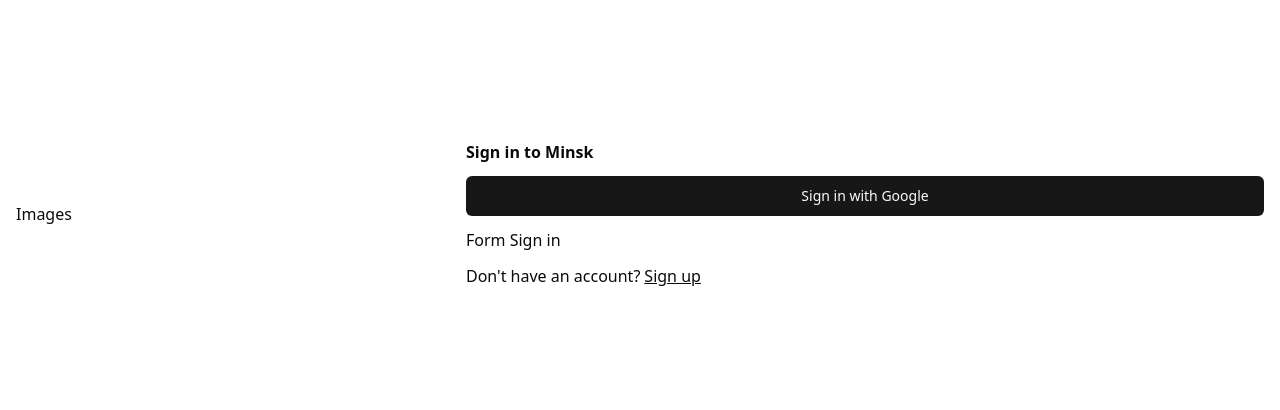
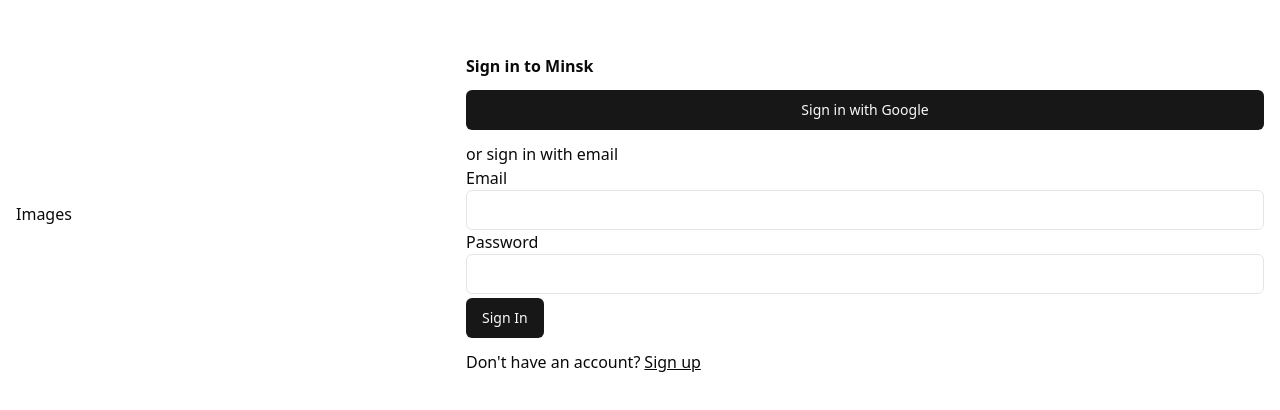
Before and after one commit to Alexander-Domanov/placeofmemoryclient, a Next.js app: page /signin/session/new in a window 1280 px wide. Shown: the part 186-596 px from the top of the page. Built offline with nearby package versions, Linux system fonts and the light colour scheme; no server answers; what tailwindcss-debug-screens would draw is missing.

Commit message:
feat(signIn) - implemented login

```diff
--- /dev/null
+++ b/src/modules/auth-modules/sign-in-module/api/sendLoginRequest.ts
@@ -0,0 +1,10 @@
+import { authInstance } from '@/services';
+import { ResLogin } from '@/types';
+import { FormData } from '@/modules/auth-modules/sign-in-module';
+
+export const sendLoginRequest = ({
+  email,
+  password,
+}: Omit<FormData, 'login'>) => {
+  return authInstance.post<ResLogin>('auth/login', { email, password });
+};
--- a/src/modules/auth-modules/sign-in-module/components/SignIn.tsx
+++ b/src/modules/auth-modules/sign-in-module/components/SignIn.tsx
@@ -1,19 +1,65 @@
 import Link from 'next/link';
+import { FieldValues } from 'react-hook-form';
 import { Container } from '@/components';
-import { Button } from '@/ui';
+import { Button, Input } from '@/ui';
 import { OAUTH_AUTHORIZATION } from '@/services';
+import { useGlobalForm } from '@/common/hooks/useGlobalForm';
+import {
+  schemaLogin,
+  useLoginMutation,
+} from '@/modules/auth-modules/sign-in-module';
 
 export const SignIn = () => {
+  const { errors, register, reset, handleSubmit, setCustomError } =
+    useGlobalForm(schemaLogin);
+
+  const { sendLoginData, isLoading } = useLoginMutation(
+    () =>
+      setCustomError(
+        'password',
+        'The password or the email or Username are incorrect. Try again, please'
+      ),
+    () => reset()
+  );
+
+  const handleFormSubmit = ({ email, password }: FieldValues) => {
+    sendLoginData({
+      email,
+      password,
+    });
+  };
+
   return (
     <Container className="flex justify-center items-center h-screen">
-      <div className="w-[450px]">Images</div>
-      <div className="flex-grow">
+      <section className="w-[450px]">Images</section>
+      <section className="flex-grow">
         <div className="flex flex-col gap-3">
           <h1 className="font-bold">Sign in to Minsk</h1>
           <Button onClick={OAUTH_AUTHORIZATION.registrationGoogle}>
             Sign in with Google
           </Button>
-          <div>Form Sign in</div>
+          <div>
+            <span>or sign in with email</span>
+            <form onSubmit={handleSubmit(handleFormSubmit)}>
+              <Input
+                type="email"
+                id="email"
+                label="Email"
+                error={errors?.email?.message}
+                {...register('email')}
+              />
+              <Input
+                type="password"
+                id="password"
+                error={errors?.password?.message}
+                label="Password"
+                {...register('password')}
+              />
+              <Button className="mt-1" type="submit">
+                Sign In
+              </Button>
+            </form>
+          </div>
           <div className="flex gap-1">
             <span> Don't have an account?</span>
             <Link className="underline" href="/signup/new">
@@ -21,7 +67,7 @@ export const SignIn = () => {
             </Link>
           </div>
         </div>
-      </div>
+      </section>
     </Container>
   );
 };
--- /dev/null
+++ b/src/modules/auth-modules/sign-in-module/constants/schemaLogin.ts
@@ -0,0 +1,8 @@
+import * as yup from 'yup';
+
+export type FormData = yup.InferType<typeof schemaLogin>;
+
+export const schemaLogin = yup.object({
+  email: yup.string().required('Email is required filed'),
+  password: yup.string().required('Password is required filed'),
+});
--- /dev/null
+++ b/src/modules/auth-modules/sign-in-module/hooks/useLogin.ts
@@ -0,0 +1,45 @@
+import { useMutation, useQueryClient } from 'react-query';
+import { sendLoginRequest } from '@/modules/auth-modules/sign-in-module';
+
+type LoginMutation = {
+  // onSuccess: () => void;
+  setCustomError: () => void;
+  reset: () => void;
+};
+
+export const useLoginMutation = (
+  // onSuccess: LoginMutation['onSuccess'],
+  setCustomError: LoginMutation['setCustomError'],
+  reset: LoginMutation['reset']
+) => {
+  const client = useQueryClient();
+
+  const {
+    data,
+    isLoading,
+    variables,
+    mutate: sendLoginData,
+  } = useMutation({
+    mutationFn: sendLoginRequest,
+    mutationKey: ['login'],
+    onSuccess: (data) => {
+      const { accessToken } = data.data;
+
+      localStorage.setItem('accessToken', accessToken);
+      // onSuccess();
+      reset();
+
+      client.invalidateQueries(['me']);
+    },
+    onError: () => {
+      setCustomError();
+    },
+  });
+
+  return {
+    data,
+    sendLoginData,
+    variables,
+    isLoading,
+  };
+};
--- a/src/modules/auth-modules/sign-in-module/index.ts
+++ b/src/modules/auth-modules/sign-in-module/index.ts
@@ -1 +1,4 @@
 export { SignIn } from './components/SignIn';
+export * from './constants/schemaLogin';
+export { useLoginMutation } from './hooks/useLogin';
+export { sendLoginRequest } from './api/sendLoginRequest';
--- /dev/null
+++ b/src/types/index.ts
@@ -0,0 +1 @@
+export * from './loginType/responseType';
--- /dev/null
+++ b/src/types/loginType/responseType.ts
@@ -0,0 +1,3 @@
+export type ResLogin = {
+  accessToken: string;
+};
```
